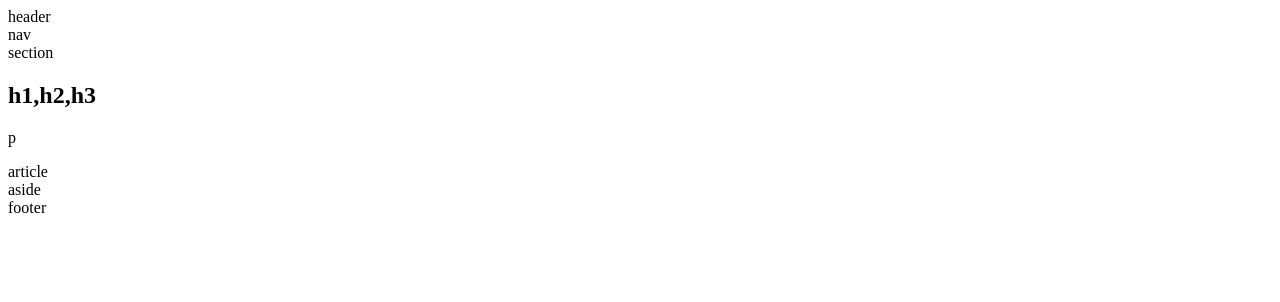
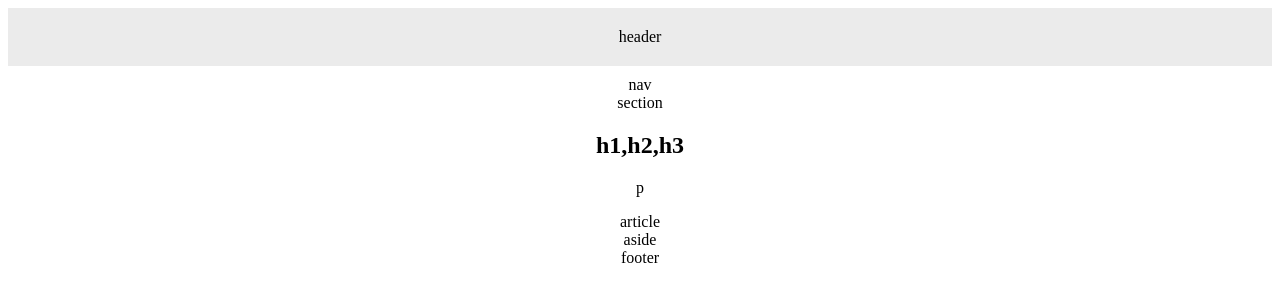
Before and after one commit to neverage84/HW-Wireframe, a plain HTML site: page index.html in a window 1280 px wide. Drawn offline with Linux system fonts and the light colour scheme.

Commit message:
centered text alignment, added background color, margin, and padding to header

```diff
--- a/style.css
+++ b/style.css
@@ -1,3 +1,10 @@
 * {
     box-sizing: border-box;
+    text-align: center;
 }
+
+header { background-color: #ebebeb;
+        padding: 20px;
+        margin-bottom: 10px;
+
+}
```
